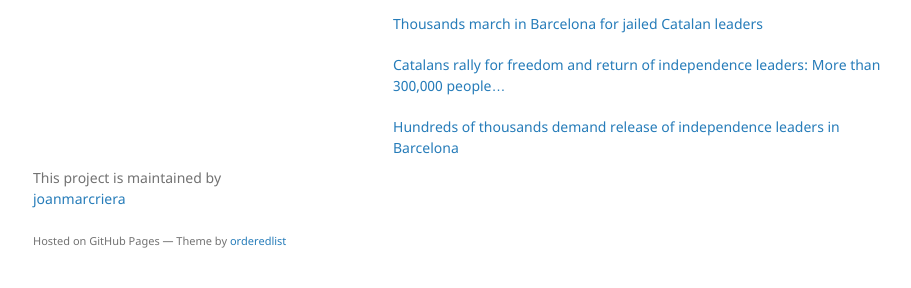
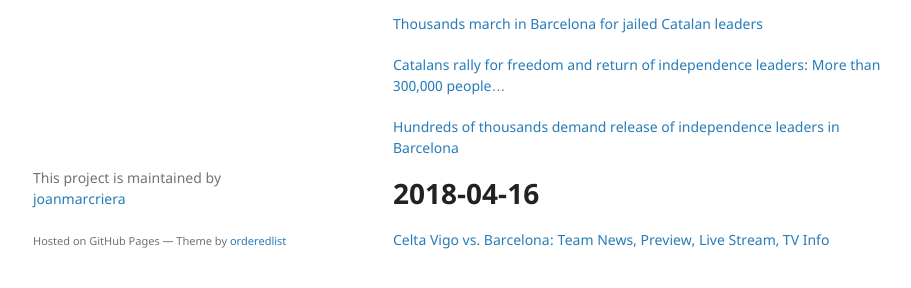
Before and after one commit to joanmarcriera/joanmarcriera-old.github.io, a Jekyll site: the page built from index.md, in a window 1280 px wide and 900 px high, scrolled down 784 px, cut to the strip 580-868 px from the top of the window. Shown: the whole strip, without its empty margins (177-1088 px from the left). Built offline with Jekyll 4.4.1, drawn with Linux system fonts in a browser that asks for light colours; our own code applies the rules of GitHub Pages for plain Markdown files.

Commit message:
new links

```diff
--- a/index.md
+++ b/index.md
@@ -66,3 +66,7 @@ layout: default
 [Catalans rally for freedom and return of independence leaders: More than 300,000 people...](http://www.dw.com/en/catalans-rally-for-freedom-and-return-of-independence-leaders/a-43394188?ref=hvper.com&utm_source=hvper.com&utm_medium=website)
 
 [Hundreds of thousands demand release of independence leaders in Barcelona](https://www.rt.com/news/424222-barcelona-protest-independence-leaders/?ref=hvper.com&utm_source=hvper.com&utm_medium=website)
+
+# 2018-04-16
+
+[Celta Vigo vs. Barcelona: Team News, Preview, Live Stream, TV Info](http://bleacherreport.com/articles/2770628-celta-vigo-vs-barcelona-team-news-preview-live-stream-tv-info?ref=hvper.com&utm_source=hvper.com&utm_medium=website)
```
